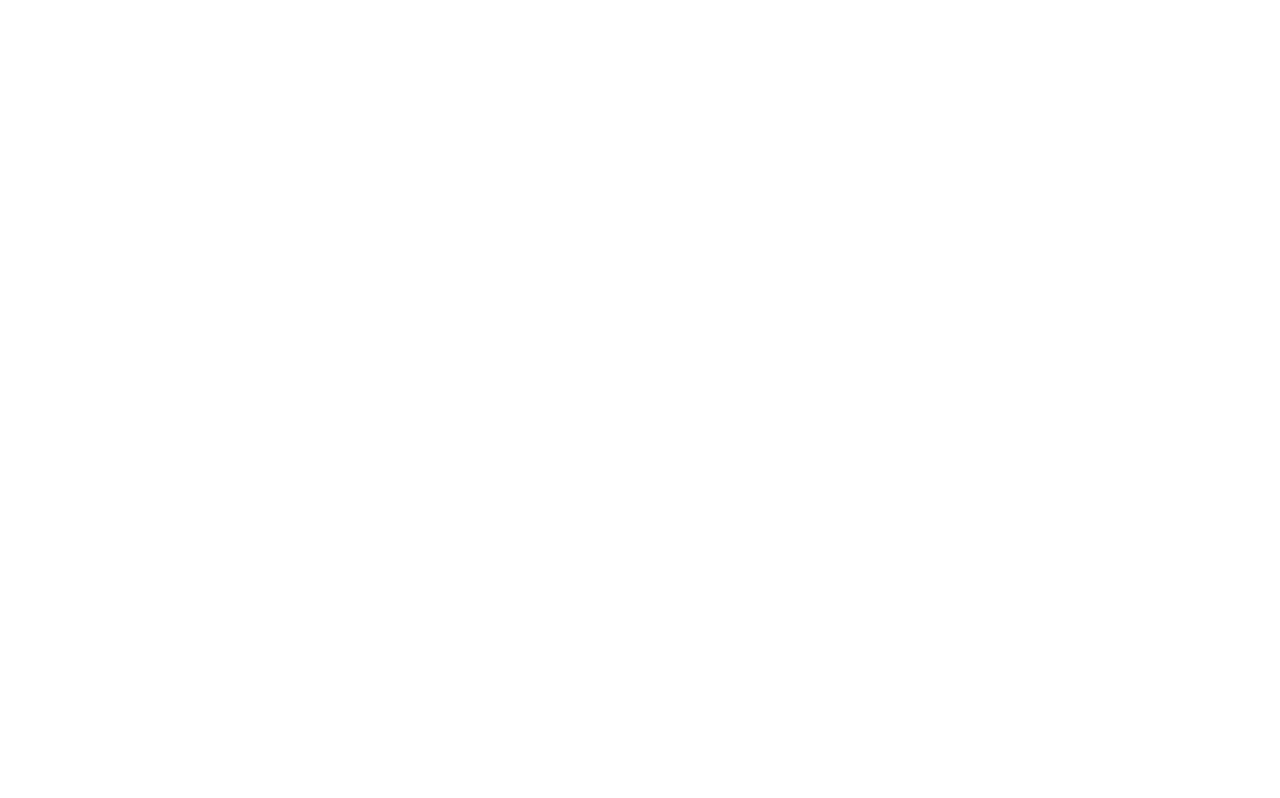
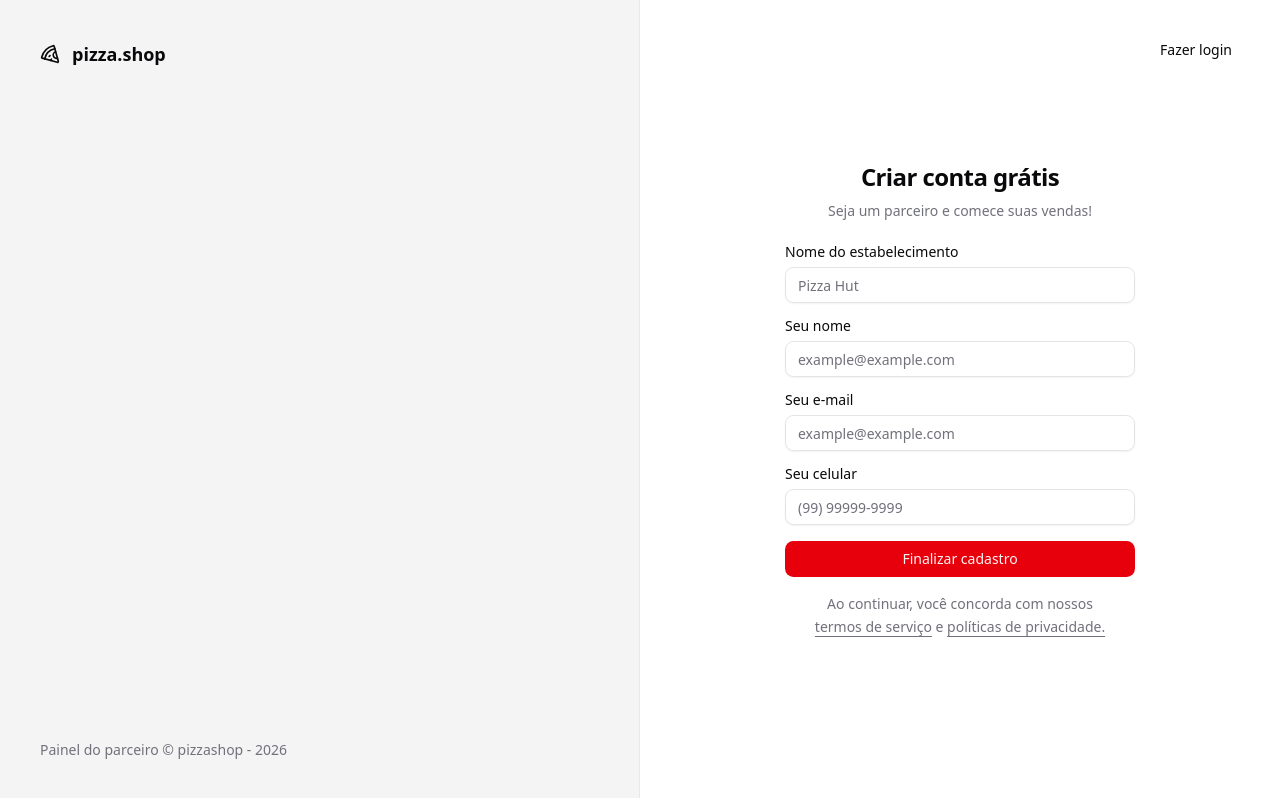
Before and after one commit to wendersonguedez/pizzashop, a React (Vite) app: page /sign-up in a window 1280 px wide. Before the commit this address had no page. Built offline with nearby package versions, Linux system fonts and the light colour scheme.

Commit message:
feat(ui): create sign-up page visual structure

```diff
--- a/src/App.tsx
+++ b/src/App.tsx
@@ -6,6 +6,7 @@ import { AppLayout } from "@/pages/_layouts/app";
 import { AuthLayout } from "@/pages/_layouts/auth";
 import { Dashboard } from "@/pages/app/dashboard";
 import { SignIn } from "@/pages/auth/sign-in";
+import { SignUp } from "@/pages/auth/sign-up";
 
 export function App() {
   return (
@@ -20,6 +21,7 @@ export function App() {
             </Route>
             <Route path="/" element={<AuthLayout />}>
               <Route path="/sign-in" element={<SignIn />} />
+              <Route path="/sign-up" element={<SignUp />} />
             </Route>
           </Routes>
         </BrowserRouter>
--- a/src/pages/_layouts/auth.tsx
+++ b/src/pages/_layouts/auth.tsx
@@ -14,7 +14,7 @@ export function AuthLayout() {
         </footer>
       </div>
 
-      <div className="flex flex-col items-center justify-center">
+      <div className="relative flex flex-col items-center justify-center">
         <Outlet />
       </div>
     </div>
--- a/src/pages/auth/sign-in.tsx
+++ b/src/pages/auth/sign-in.tsx
@@ -1,5 +1,6 @@
 import { Helmet } from "react-helmet-async";
 import { useForm } from "react-hook-form";
+import { Link } from "react-router";
 import { toast } from "sonner";
 import { z } from "zod";
 
@@ -43,6 +44,11 @@ export function SignIn() {
     <>
       <Helmet title="Login" />
       <div className="p-8">
+        {/* Todas as propriedades que o componente <Button /> receberia, vai passar para o componente <Link />,
+          através da propriedade asChild */}
+        <Button variant="ghost" asChild className="absolute top-8 right-8">
+          <Link to="/sign-up">Novo estabelecimento</Link>
+        </Button>
         <div className="flex w-87.5 flex-col justify-center gap-6">
           <div className="flex flex-col gap-2 text-center">
             <h1 className="text-2xl font-semibold tracking-tight">
--- /dev/null
+++ b/src/pages/auth/sign-up.tsx
@@ -0,0 +1,130 @@
+import { Helmet } from "react-helmet-async";
+import { useForm } from "react-hook-form";
+import { Link, useNavigate } from "react-router";
+import { toast } from "sonner";
+import { z } from "zod";
+
+import { Button } from "@/components/ui/button";
+import { Input } from "@/components/ui/input";
+import { Label } from "@/components/ui/label";
+
+const signUpFormSchema = z.object({
+  restaurantName: z.string().min(3),
+  managerName: z.string().min(3),
+  phone: z.string().min(10).max(11),
+  email: z.email(),
+});
+
+/**
+ * z.infer converte a estrutura de z.object para a tipagem do ts.
+ */
+type signUpFormSchemaType = z.infer<typeof signUpFormSchema>;
+
+export function SignUp() {
+  const navigate = useNavigate();
+  const {
+    register,
+    handleSubmit,
+    formState: { isSubmitting },
+  } = useForm<signUpFormSchemaType>();
+
+  async function handleSignUp(data: signUpFormSchemaType) {
+    try {
+      console.log(data);
+
+      await new Promise((resolve) => setTimeout(resolve, 2000));
+
+      toast.success("Restaurante cadastrado com sucesso.", {
+        duration: 5000,
+        action: {
+          label: "Login",
+          onClick: () => navigate("/sign-in"),
+        },
+      });
+    } catch (error) {
+      toast.error("Erro ao cadastrar restaurante.");
+    }
+  }
+
+  return (
+    <>
+      <Helmet title="Cadastro" />
+      <div className="p-8">
+        <Button variant="ghost" asChild className="absolute top-8 right-8">
+          <Link to="/sign-in">Fazer login</Link>
+        </Button>
+        <div className="flex w-87.5 flex-col justify-center gap-6">
+          <div className="flex flex-col gap-2 text-center">
+            <h1 className="text-2xl font-semibold tracking-tight">
+              Criar conta grátis
+            </h1>
+            <p className="text-muted-foreground text-sm">
+              Seja um parceiro e comece suas vendas!
+            </p>
+          </div>
+
+          <form onSubmit={handleSubmit(handleSignUp)} className="space-y-4">
+            <div className="space-y-2">
+              <Label htmlFor="restaurantName">Nome do estabelecimento</Label>
+              <Input
+                id="restaurantName"
+                type="text"
+                placeholder="Pizza Hut"
+                {...register("restaurantName")}
+              />
+            </div>
+
+            <div className="space-y-2">
+              <Label htmlFor="managerName">Seu nome</Label>
+              <Input
+                id="managerName"
+                type="text"
+                placeholder="example@example.com"
+                {...register("managerName")}
+              />
+            </div>
+
+            <div className="space-y-2">
+              <Label htmlFor="email">Seu e-mail</Label>
+              <Input
+                id="email"
+                type="email"
+                placeholder="example@example.com"
+                {...register("email")}
+              />
+            </div>
+
+            <div className="space-y-2">
+              <Label htmlFor="phone">Seu celular</Label>
+              <Input
+                id="phone"
+                type="tel"
+                placeholder="(99) 99999-9999"
+                {...register("phone")}
+              />
+            </div>
+
+            <Button
+              disabled={isSubmitting}
+              className="w-full cursor-pointer"
+              type="submit"
+            >
+              Finalizar cadastro
+            </Button>
+
+            <p className="text-muted-foreground px-6 text-center text-sm leading-relaxed">
+              Ao continuar, você concorda com nossos{" "}
+              <a href="" className="underline underline-offset-4">
+                termos de serviço
+              </a>{" "}
+              e{" "}
+              <a href="" className="underline underline-offset-4">
+                políticas de privacidade.
+              </a>
+            </p>
+          </form>
+        </div>
+      </div>
+    </>
+  );
+}
```
